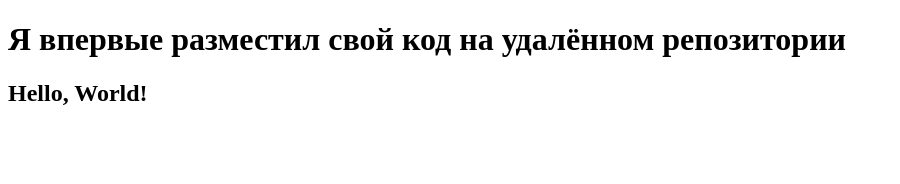
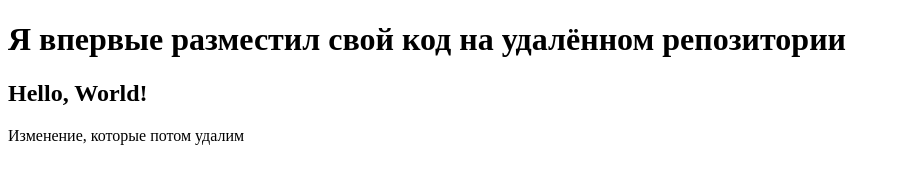
Before and after one commit to DARILA05/new-repo, a plain HTML site: page index.html in a window 1280 px wide. Shown: the whole page, without its empty margins (0-900 px from the left). Drawn offline with Linux system fonts and the light colour scheme.

Commit message:
wrong changes

```diff
--- a/index.html
+++ b/index.html
@@ -8,5 +8,6 @@
 <body>
     <h1>Я впервые разместил свой код на удалённом репозитории</h1>
     <h2>Hello, World!</h2>
+    <p>Изменение, которые потом удалим</p>
 </body>
 </html>
```
